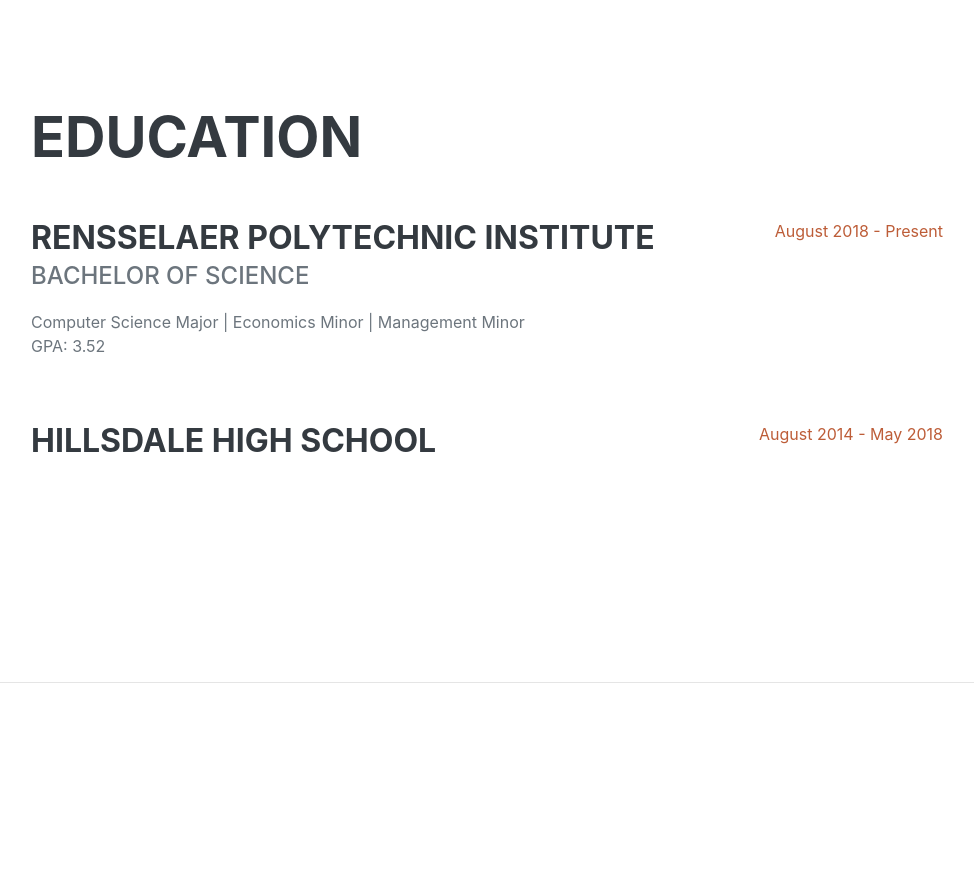
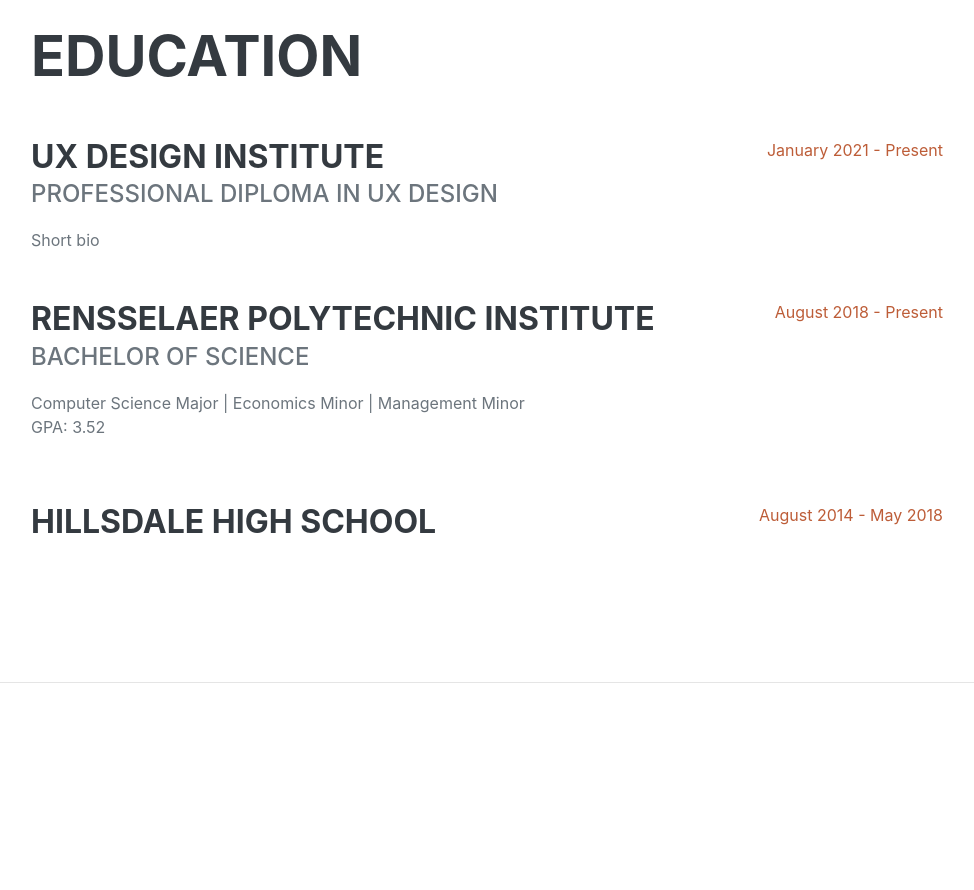
Before and after one commit to RajkovicM/Resume, a plain HTML site: page index.html in a window 1280 px wide. Shown: the part 1720-2610 px from the top of the page, without its empty margins (289-1263 px from the left). Drawn offline with nearby package versions, Linux system fonts and the light colour scheme; a web font is replaced by a local one.

Commit message:
Update index.html

```diff
--- a/index.html
+++ b/index.html
@@ -74,6 +74,14 @@
             <section class="resume-section" id="education">
                 <div class="resume-section-content">
                     <h2 class="mb-5">Education</h2>
+                    <div class="d-flex flex-column flex-md-row justify-content-between mb-5">
+                        <div class="flex-grow-1">
+                            <h3 class="mb-0">UX Design Institute</h3>
+                            <div class="subheading mb-3">Professional Diploma in UX Design</div>
+                            <div>Short bio</div>
+                        </div>
+                        <div class="flex-shrink-0"><span class="text-primary">January 2021 - Present</span></div>
+                    </div>
                     <div class="d-flex flex-column flex-md-row justify-content-between mb-5">
                         <div class="flex-grow-1">
                             <h3 class="mb-0">Rensselaer Polytechnic Institute</h3>
```
